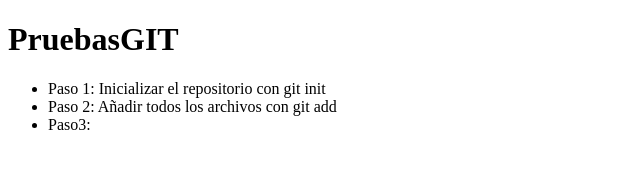
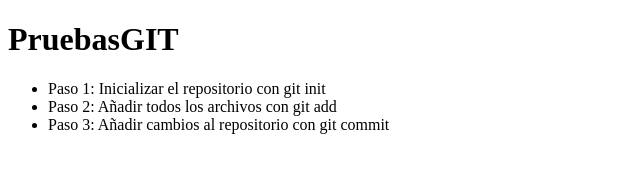
Before and after one commit to Andrii-Lit/GITenLInea, a plain HTML site: page index.html in a window 1280 px wide. Shown: the whole page, without its empty margins (0-640 px from the left). Drawn offline with Linux system fonts and the light colour scheme.

Commit message:
Añadimos Paso3

```diff
--- a/index.html
+++ b/index.html
@@ -10,7 +10,7 @@
     <ul>
         <li>Paso 1: Inicializar el repositorio con git init</li>
         <li>Paso 2: Añadir todos los archivos con git add</li>
-        <li>Paso3: </li>
+        <li>Paso 3: Añadir cambios al repositorio con git commit</li>
     </ul>
 </body>
 </html>
```
